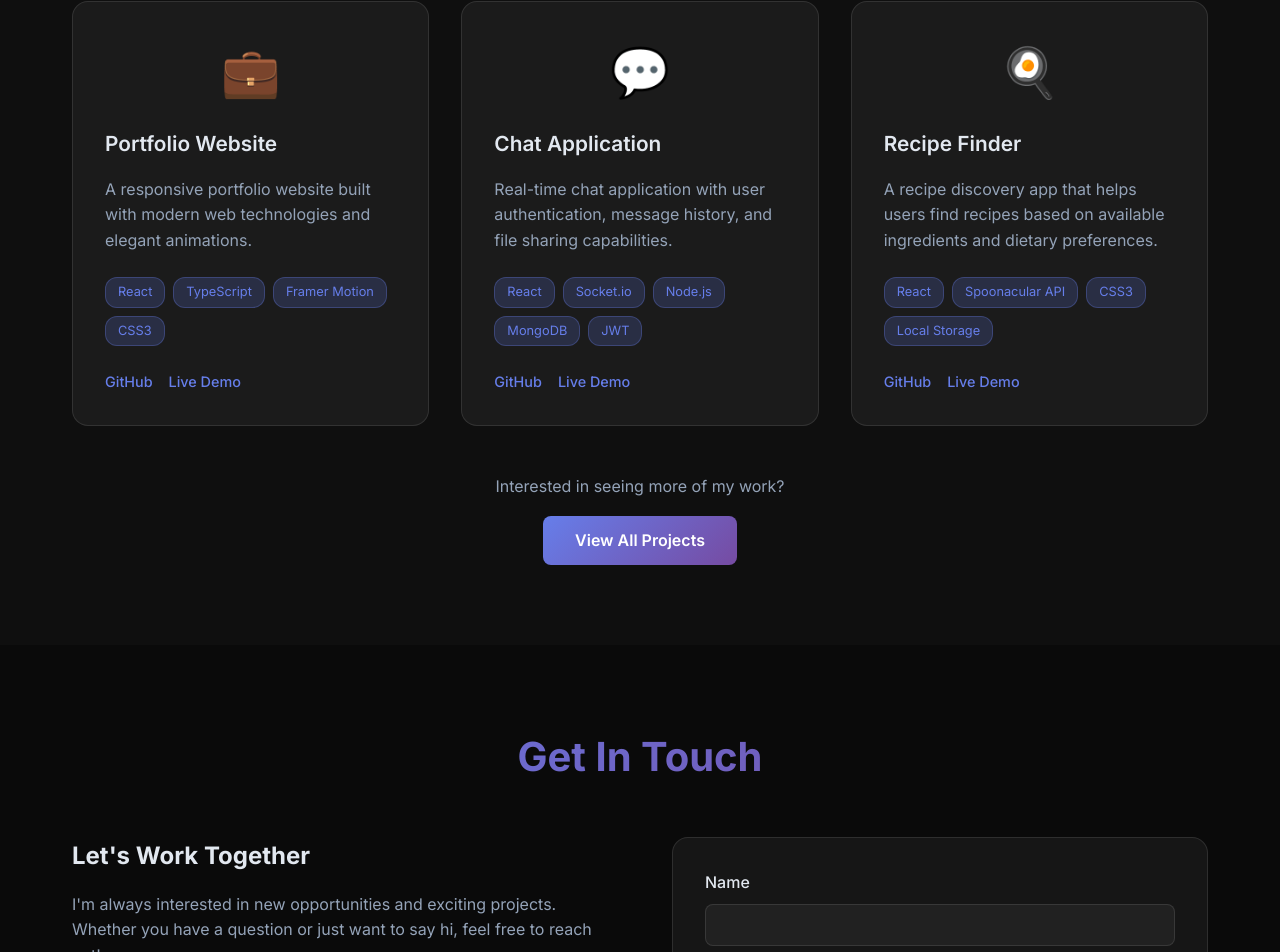
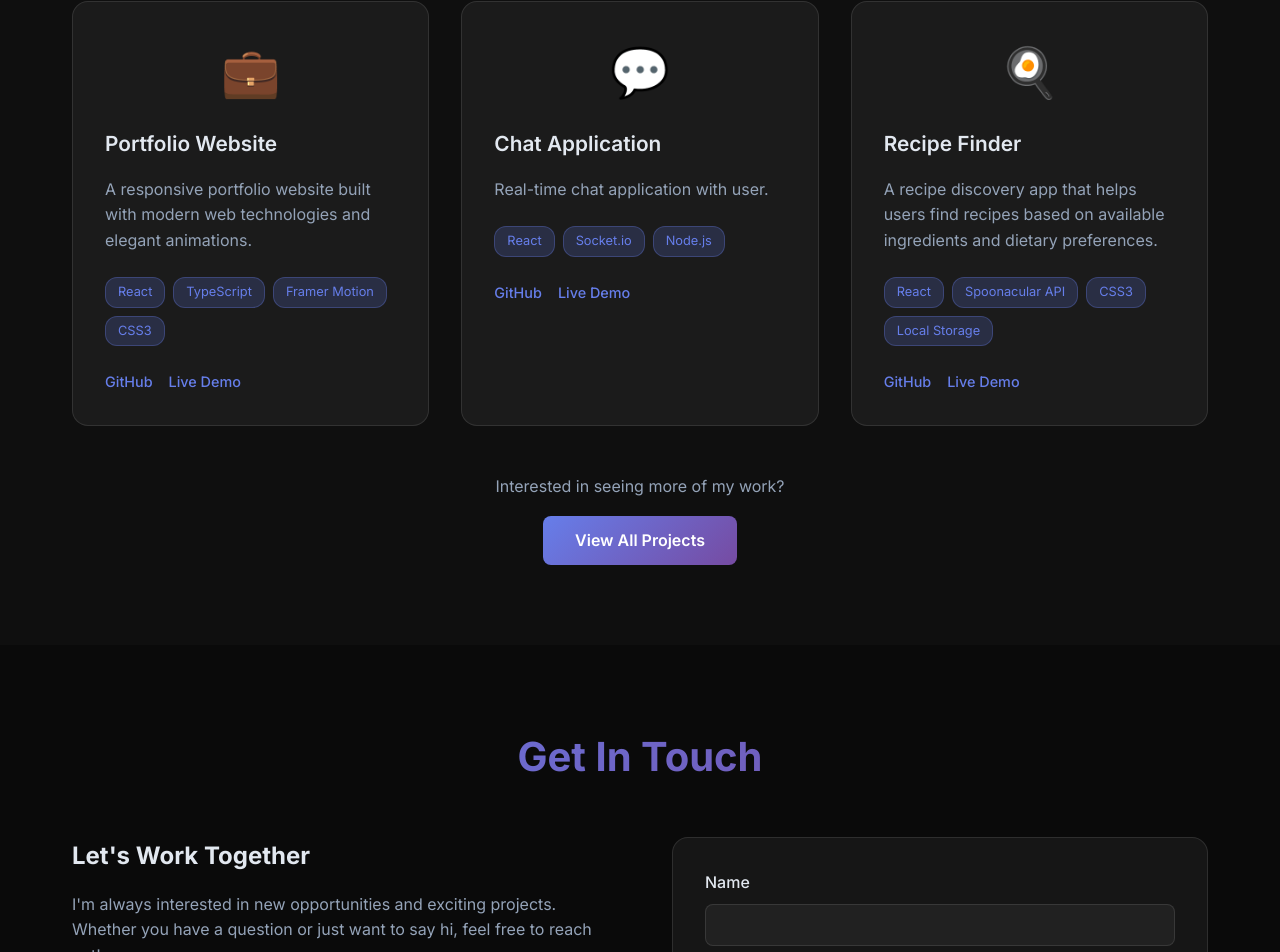
Before and after one commit to AndresArismendi/Portfolio, a React (Vite) app: page / in a window 1280 px wide. Shown: the part 2945-3897 px from the top of the page. Built offline with nearby package versions, Linux system fonts and the light colour scheme.

Commit message:
link port and chat

```diff
--- a/src/components/Projects.tsx
+++ b/src/components/Projects.tsx
@@ -38,18 +38,17 @@ const Projects: React.FC = () => {
       description: "A responsive portfolio website built with modern web technologies and elegant animations.",
       technologies: ["React", "TypeScript", "Framer Motion", "CSS3"],
       image: "💼",
-      github: "https://github.com",
-      live: "https://example.com",
+      github: "https://github.com/AndresArismendi/Portfolio",
+      live: "https://www.AndresArismendi.com",
       featured: false
     },
     {
       id: 5,
       title: "Chat Application",
-      description: "Real-time chat application with user authentication, message history, and file sharing capabilities.",
-      technologies: ["React", "Socket.io", "Node.js", "MongoDB", "JWT"],
+      description: "Real-time chat application with user.",
+      technologies: ["React", "Socket.io", "Node.js"],
       image: "💬",
-      github: "https://github.com",
-      live: "https://example.com",
+      github: "https://github.com/AndresArismendi/ChatSocketIO",
       featured: false
     },
     {
```
